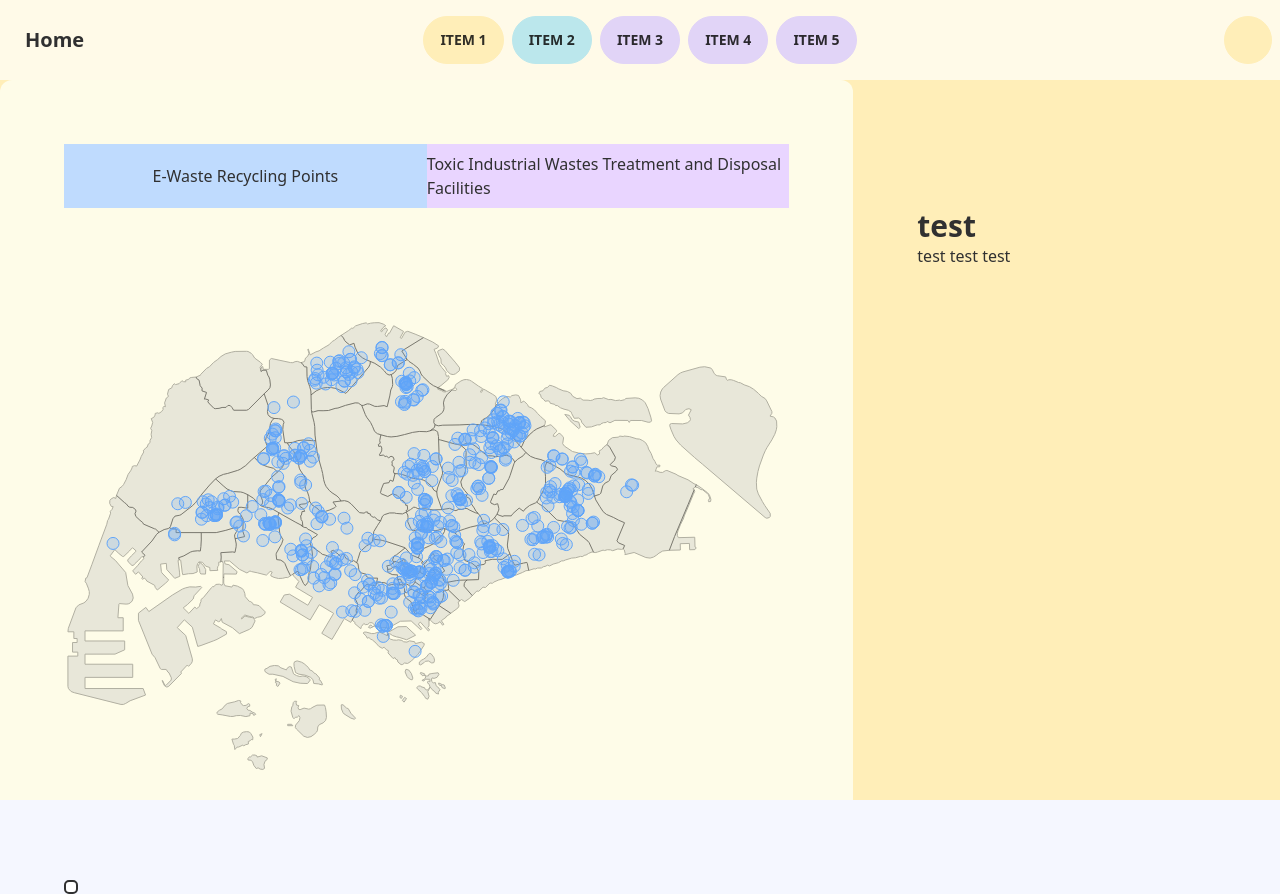
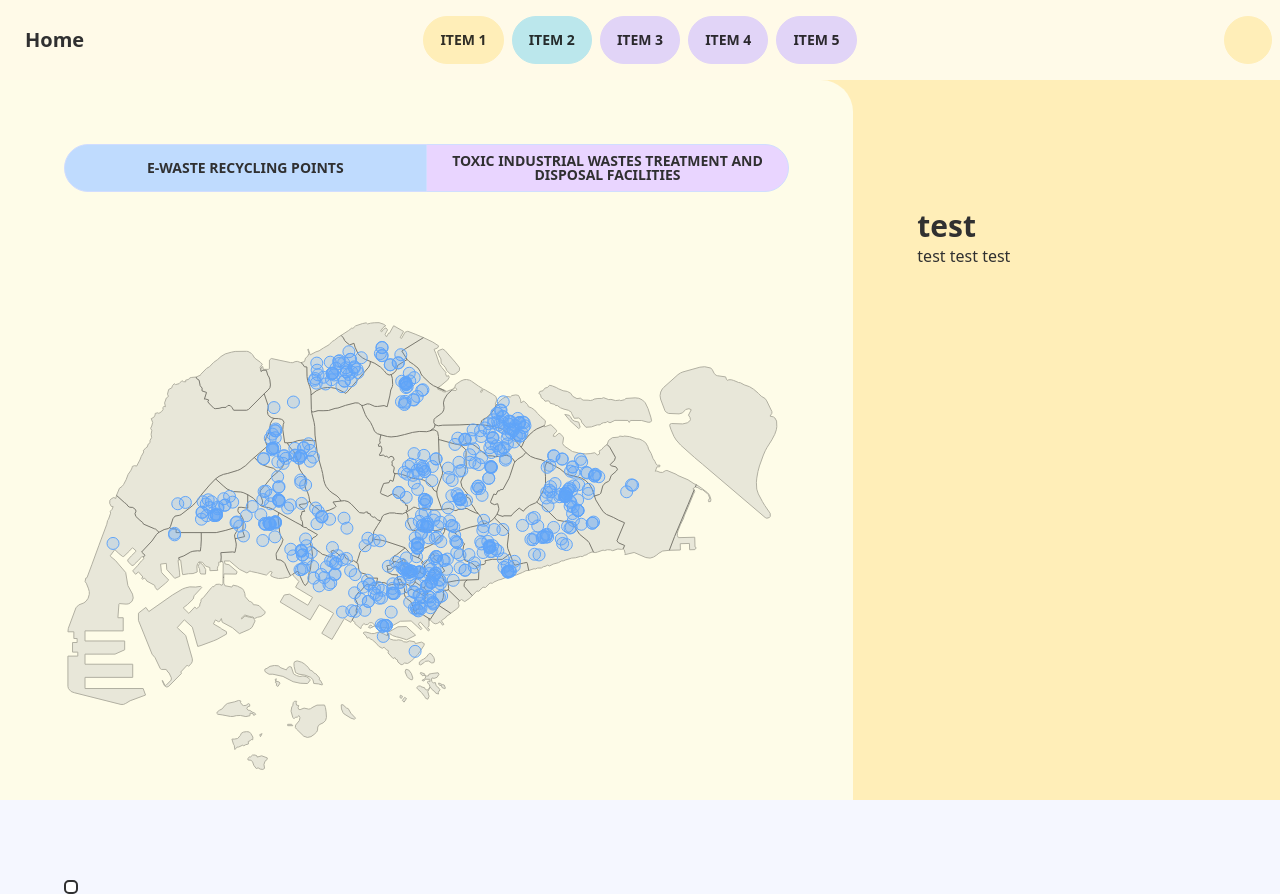
Before and after one commit to 9vek/IN6221-Group-Project, a Vue app: page /1 in a window 1280 px wide. Built offline with nearby package versions, Linux system fonts and the light colour scheme; some icons are missing.

Commit message:
map button opt

```diff
--- a/src/components/charts/MapWithBubble.vue
+++ b/src/components/charts/MapWithBubble.vue
@@ -136,21 +136,13 @@ onMounted(() => {
 
 <template>
   <div class="w-full h-full">
-    <div class="h-16 grid grid-cols-2">
-      <div @click="updateData('1')" class="grid grid-cols-1 place-items-center bg-blue-200 hover:bg-blue-300 cursor-pointer transition-colors">
+    <div class="h-16 grid grid-cols-2 join">
+      <div @click="updateData('1')" class="join-item btn bg-blue-200 hover:bg-blue-300">
         E-Waste Recycling Points
       </div>
-      <div @click="updateData('2')" class="grid grid-cols-1 place-items-center bg-purple-200 hover:bg-purple-300 cursor-pointer transition-colors">
+      <div @click="updateData('2')" class="join-item btn bg-purple-200 hover:bg-purple-300">
         Toxic Industrial Wastes Treatment and Disposal Facilities
       </div>
-      <!-- <label class="label cursor-pointer"></label>
-      <span class="label-text">E-Waste Recycling Points</span>
-      <input @click="updateData('1')" type="radio" name="radio" class="radio checked:bg-blue-300" checked />
-      </label>
-      <label class="label cursor-pointer">
-        <span class="label-text">Toxic Industrial Wastes Treatment and Disposal Facilities</span>
-        <input @click="updateData('2')" type="radio" name="radio" class="radio checked:bg-purple-300" />
-      </label> -->
     </div>
     <div id="map" class="h-full w-full"></div>
   </div>
--- a/src/views/Page1.vue
+++ b/src/views/Page1.vue
@@ -8,7 +8,7 @@ const wasteTreatmentData = './src/data/geo/filtered_WasteTreatmentGEOJSON.geojso
 
 <template>
   <div class="bg-primary h-screen grid grid-cols-3">
-    <div class="col-span-2 bg-yellow-50 rounded-xl p-16">
+    <div class="col-span-2 bg-yellow-50 rounded-r-[32px] p-16">
       <MapBubble :file1="ewasteData" :file2="wasteTreatmentData" />
     </div>
     <TextWithTitle :title="'test'" :text="'test test test'" />
```
